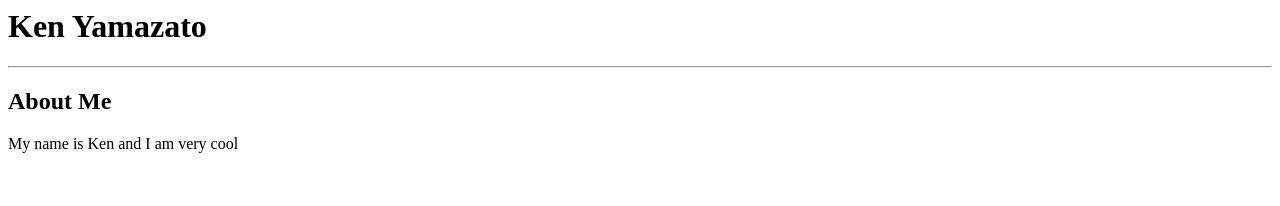
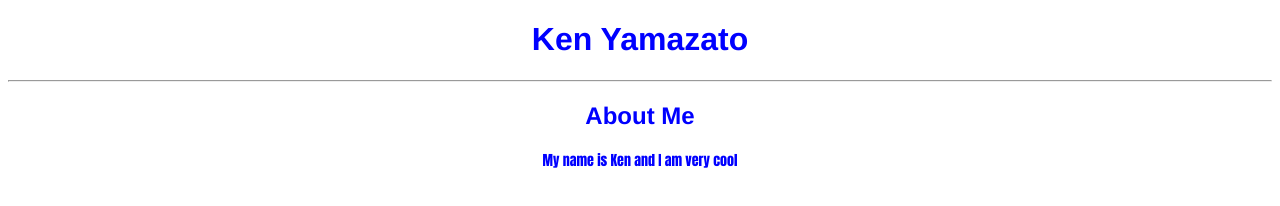
Before and after one commit to kenyamazato/kenyamazato.github.io, a plain HTML site: page index.html in a window 1280 px wide. Drawn offline with Linux system fonts and the light colour scheme.

Commit message:
edited body, added css

```diff
--- a/index.html
+++ b/index.html
@@ -1,6 +1,13 @@
+<!doctype html>
+<html>
+    <head>
+        <title>Ken Yamazato</title>
+        <link rel="stylesheet" type="text/css" href="styles.css"/>
+    </head>
     <body>
         <h1>Ken Yamazato</h1>
         <hr>
         <h2>About Me</h2>
         <p>My name is Ken and I am very cool</p>
     </body>
+</html>
--- /dev/null
+++ b/styles.css
@@ -0,0 +1,10 @@
+body {
+    text-align: center;
+    color: blue;
+    font-family: Helvetica, Arial, sans-serif;
+}
+
+p {
+    font-family: Impact, Haettenschweiler, 'Arial Narrow Bold', sans-serif;
+    font-size: 14px;
+}
```
Lines whose indentation alone changed are shown as unchanged.
